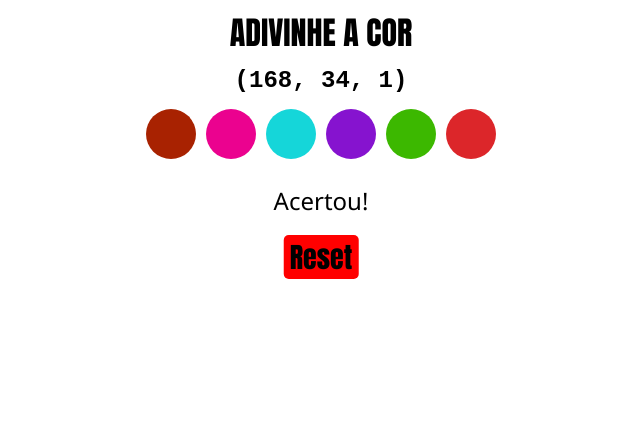
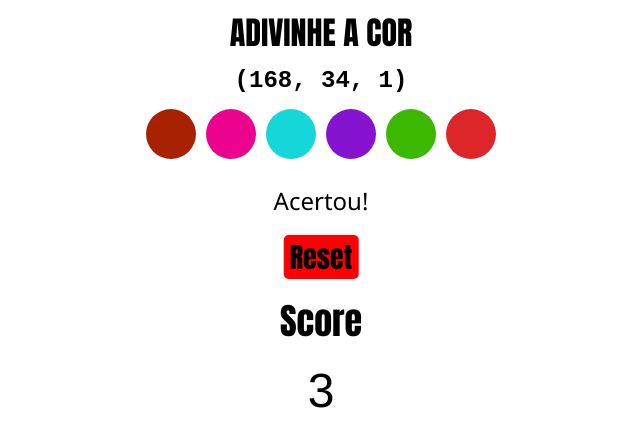
Before and after one commit to tryber/sd-015-b-project-color-guess, a website: page index.html in a window 1280 px wide. Both pictures are taken after a click on the element 490 px from the left and 134 px from the top of the page. Shown: the whole page, without its empty margins (319-959 px from the left). Drawn offline with Linux system fonts and the light colour scheme.

Commit message:
Finalizado requisito 7

```diff
--- a/index.html
+++ b/index.html
@@ -21,6 +21,9 @@
     <p id="answer">Escolha uma cor</p>
     <br>
     <button id="reset-game">Reset</button>
+    <br>
+    <h2 class="score-board">Score</h2>
+    <p id="score">0</p>
   </main>
   <footer>
 
--- a/script.js
+++ b/script.js
@@ -5,6 +5,13 @@ function randomNumberGenerator(limit) {
   const roundNumber = Math.round(number);
   return roundNumber;
 }
+
+function addScorePoints() {
+  const scoreBoard = document.getElementById("score");
+  let score = Number(scoreBoard.innerText)
+  newScore = score + 3
+  scoreBoard.innerText = newScore;
+};
 
 function colorGuessVerify(event) {
   const gameColorElement = document.getElementById("rgb-color");
@@ -14,6 +21,7 @@ function colorGuessVerify(event) {
   const gameColor = "rgb" + gameColorElement.innerText;
   if (divColor === gameColor) {
     result.innerText = "Acertou!";
+    addScorePoints();
   } else {
     result.innerText = "Errou! Tente novamente!";
   }
--- a/style.css
+++ b/style.css
@@ -57,3 +57,17 @@ body {
   border-radius: 5px;
   background-color: red;
 }
+
+.score-board {
+  margin: 15px 0;
+  text-align: center;
+  font-size: 36px;
+  font-family: Impact, Haettenschweiler, 'Arial Narrow Bold', sans-serif;
+  font-weight: bold;
+}
+
+#score {
+  text-align: center;
+  font-size: 48px;
+  font-family: 'Franklin Gothic Medium', 'Arial Narrow', Arial, sans-serif;
+}
```
